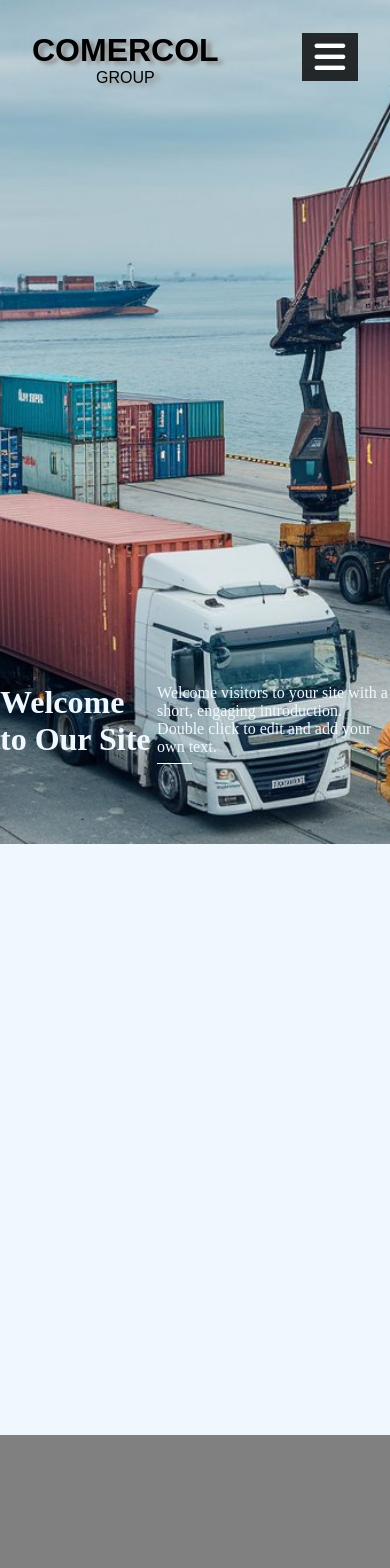
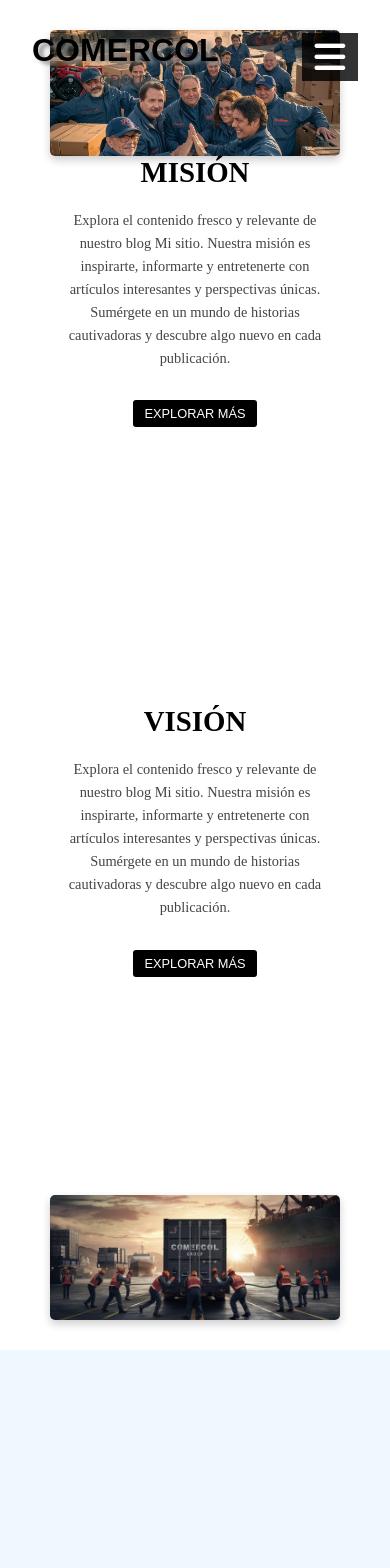
Before and after one commit to Cristian-Usme/ComercolGroup, a React (Vite) app in the folder comercol/: page /About in a window 390 px wide. Shown: the top 1568 px of the page. Built offline with nearby package versions, Linux system fonts and the light colour scheme; a web font is replaced by a local one.

Commit message:
About inicial

```diff
--- a/comercol/package.json
+++ b/comercol/package.json
@@ -17,7 +17,8 @@
     "react-parallax-tilt": "^1.7.237",
     "react-router-dom": "^6.26.1",
     "react-slick": "^0.30.2",
-    "slick-carousel": "^1.8.1"
+    "slick-carousel": "^1.8.1",
+    "vanilla-tilt": "^1.8.1"
   },
   "devDependencies": {
     "@eslint/js": "^9.9.0",
--- a/comercol/src/components/about/contenedor/Contenedor.jsx
+++ b/comercol/src/components/about/contenedor/Contenedor.jsx
@@ -1,18 +1,18 @@
-import styles from './Contenedor.module.css'
+import styles from './Contenedor.module.css';
 
-export default function Contenedor() {
-    return (
-        <>
-            <div className={styles.blackContainer}>
-                <div className={styles.textContainer}>
-                    <h1>Welcome to Our Site</h1>
-                </div>
-                <div className={styles.textContainer}>
-                    <p>Welcome visitors to your site with a short, engaging introduction.
-                        <br /> Double click to edit and add your own text.</p>
-                    <div className={styles.horizontalLine}></div>
-                </div>
-            </div>
-        </>
-    )
+export default function Parallax() {
+  return (
+    <div className={styles.parallaxContainer}>
+      <div className={styles.parallax}></div>
+      <div className={styles.overlay}>
+        <div className={styles.text}>
+          <h1>Welcome to Our Site</h1>
+          <p>
+            Welcome visitors to your site with a short, engaging introduction. <br />
+            Double click to edit and add your own text.
+          </p>
+        </div>
+      </div>
+    </div>
+  );
 }
--- a/comercol/src/components/about/contenedor/Contenedor.module.css
+++ b/comercol/src/components/about/contenedor/Contenedor.module.css
@@ -1,23 +1,164 @@
-.blackContainer {
+/* Contenedor principal */
+.parallaxContainer {
+    position: relative;
+    width: 100%;
+    height: 100vh;
+    /* Altura inicial del parallax */
+    overflow: hidden;
     display: flex;
+    flex-direction: column;
+    align-items: center;
+    justify-content: center;
+    background-color: #f0f0f0;
+    /* Fondo de seguridad */
+}
+
+/* Efecto Parallax */
+.parallax {
+    position: absolute;
+    top: 0;
+    left: 0;
+    width: 100%;
+    height: 100%;
     background-image: url('../../../../public/img/imgParallaxAbout.jpeg');
-    height: 100vh;
-    justify-content: space-around;
-    align-items: self-end;
-    color: aliceblue;
+    /* Ruta a tu imagen */
+    background-size: cover;
     background-attachment: fixed;
     background-position: center;
-    background-repeat: no-repeat;
-    background-size: cover;
+    z-index: 1;
+
+    /* Transición suave inicial */
+    transform: scale(1);
+    transition: transform 0.8s cubic-bezier(0.25, 1, 0.5, 1);
+    /* Suavidad con easing */
 }
 
-.textContainer {
-    height: 10rem;
-    justify-content: space-arounds;
+/* Efecto de acercamiento al pasar el mouse */
+.parallaxContainer:hover .parallax {
+    transform: scale(1.05);
+    /* Zoom ligero */
 }
 
-.horizontalLine {
-    height: 5%;
-    width: 15%;
-    border-bottom: 0.5px white solid;
+/* Recuadro emergente */
+.overlay {
+    position: absolute;
+    top: 0;
+    left: 0;
+    width: 100%;
+    height: 100%;
+    display: flex;
+    align-items: center;
+    justify-content: center;
+    z-index: 2;
+    pointer-events: none;
 }
+
+.text {
+    opacity: 0;
+    /* Inicialmente oculto */
+    text-align: center;
+    background-color: rgba(0, 0, 0, 0.7);
+    /* Fondo semitransparente */
+    color: #fff;
+    /* Color blanco para todo el texto */
+    padding: 20px;
+    border-radius: 10px;
+    pointer-events: none;
+    transition: opacity 0.5s ease-in-out;
+    /* Suavidad para la aparición del texto */
+    z-index: 3;
+    text-shadow: 1px 1px 5px rgba(0, 0, 0, 0.8);
+    /* Sombra para mejor legibilidad */
+}
+
+/* Título del texto */
+.text h1 {
+    font-size: 2rem;
+    color: #ffffff;
+    /* Blanco puro */
+    margin-bottom: 10px;
+    /* Espaciado con el párrafo */
+}
+
+/* Párrafo del texto */
+.text p {
+    font-size: 1rem;
+    color: #f0f0f0;
+    /* Blanco ligeramente menos intenso */
+    line-height: 1.5;
+    /* Espaciado entre líneas */
+}
+
+/* Mostrar el texto al pasar el mouse */
+.parallaxContainer:hover .text {
+    opacity: 1;
+    /* Aparece suavemente */
+    pointer-events: all;
+    /* Permite interacción */
+}
+
+/* Responsiveness */
+
+/* Tablets y dispositivos medianos (1024px o menos) */
+@media (max-width: 1024px) {
+    .parallaxContainer {
+        height: 50vh;
+        /* Ajusta la altura para pantallas medianas */
+    }
+
+    .text {
+        position: static;
+        margin-top: 20px;
+        opacity: 1;
+        /* Siempre visible */
+        background-color: rgba(0, 0, 0, 0.6);
+        color: #fff;
+    }
+
+    .parallax {
+        background-attachment: scroll;
+        /* Cambia a scroll en dispositivos móviles */
+        height: 50vh;
+    }
+}
+
+/* Dispositivos pequeños (768px o menos) */
+@media (max-width: 768px) {
+    .parallaxContainer {
+        height: 40vh;
+        /* Reduce la altura */
+    }
+
+    .text {
+        margin-top: 10px;
+        padding: 15px;
+        font-size: 0.9rem;
+    }
+
+    .parallax {
+        height: 40vh;
+    }
+}
+
+/* Dispositivos muy pequeños (480px o menos) */
+@media (max-width: 480px) {
+    .parallaxContainer {
+        height: auto;
+        /* Altura dinámica */
+    }
+
+    .text {
+        text-align: center;
+        padding: 10px;
+        font-size: 0.8rem;
+        background-color: transparent;
+        /* Sin fondo */
+        color: #000;
+        /* Texto negro */
+    }
+
+    .parallax {
+        background-attachment: scroll;
+        height: auto;
+    }
+}
--- a/comercol/src/components/about/mision/Mision.jsx
+++ b/comercol/src/components/about/mision/Mision.jsx
@@ -1,8 +1,16 @@
-import styles from './Mision.module.css'
+import styles from './Mision.module.css';
 
 export default function Mision() {
     return (
-        <div className={styles.Mision}>
-        </div>
-    )
+        <section className={styles.missionSection}>
+            <div className={styles.missionImage}></div>
+            <div className={styles.missionContent}>
+                <h2>MISIÓN</h2>
+                <p>
+                    Explora el contenido fresco y relevante de nuestro blog Mi sitio. Nuestra misión es inspirarte, informarte y entretenerte con artículos interesantes y perspectivas únicas. Sumérgete en un mundo de historias cautivadoras y descubre algo nuevo en cada publicación.
+                </p>
+                <button className={styles.exploreButton}>Explorar más</button>
+            </div>
+        </section>
+    );
 }
--- a/comercol/src/components/about/mision/Mision.module.css
+++ b/comercol/src/components/about/mision/Mision.module.css
@@ -1,4 +1,120 @@
-.Mision {
-    background-color: aliceblue;
-    height: 70vh;
+.missionSection {
+    display: flex;
+    flex-wrap: wrap;
+    /* Permite apilar los elementos en pantallas pequeñas */
+    align-items: center;
+    justify-content: space-between;
+    padding: 50px 100px;
+    background-color: #fff;
+    min-height: 80vh;
 }
+
+.missionContent {
+    flex: 3;
+    max-width: 500px;
+    padding: 0 2rem;
+    color: #333;
+    text-align: left;
+}
+
+.missionImage {
+    flex: 2;
+    background-image: url('../../../../public/img/logisticos.jpeg');
+    background-size: cover;
+    background-position: center;
+    width: 100%;
+    height: 35rem;
+    border-radius: 5px;
+    box-shadow: 0px 4px 8px rgba(0, 0, 0, 0.2);
+}
+
+h2 {
+    font-size: 2.5rem;
+    margin-bottom: 20px;
+    color: #000;
+    font-weight: bold;
+    text-transform: uppercase;
+}
+
+p {
+    font-size: 1.2rem;
+    line-height: 1.8;
+    color: #444;
+    margin-bottom: 30px;
+}
+
+.exploreButton {
+    background-color: #000;
+    color: #fff;
+    padding: 10px 20px;
+    border: none;
+    border-radius: 3px;
+    font-size: 1rem;
+    text-transform: uppercase;
+    cursor: pointer;
+    transition: all 0.3s ease-in-out;
+}
+
+.exploreButton:hover {
+    background-color: #555;
+    transform: scale(1.05);
+}
+
+/* Responsiveness */
+@media (max-width: 1024px) {
+    .missionSection {
+        flex-direction: column;
+        /* Apila los elementos */
+        padding: 30px 50px;
+    }
+
+    .missionContent {
+        text-align: center;
+        max-width: 100%;
+        /* Ocupa todo el ancho disponible */
+        margin-bottom: 30px;
+    }
+
+    h2 {
+        font-size: 2rem;
+    }
+
+    p {
+        font-size: 1rem;
+        line-height: 1.6;
+    }
+}
+
+@media (max-width: 768px) {
+    .missionImage {
+        height: 25rem;
+    }
+
+    .exploreButton {
+        padding: 8px 16px;
+        font-size: 0.9rem;
+    }
+}
+
+@media (max-width: 480px) {
+    .missionContent {
+        padding: 0 1rem;
+    }
+
+    h2 {
+        font-size: 1.8rem;
+    }
+
+    p {
+        font-size: 0.9rem;
+    }
+
+    .exploreButton {
+        padding: 6px 12px;
+        font-size: 0.8rem;
+    }
+
+    .missionImage {
+        height: 20rem;
+    }
+}
--- a/comercol/src/components/about/vision/Vision.jsx
+++ b/comercol/src/components/about/vision/Vision.jsx
@@ -1,8 +1,19 @@
-import styles from './Vision.module.css'
+import styles from './Vision.module.css';
 
 export default function Vision() {
     return (
-        <div className={styles.Vision}>
-        </div>
-    )
+        <section className={styles.visionSection}>
+            <div className={styles.visionContent}>
+                <h2>Visión</h2>
+                <p>
+                    Explora el contenido fresco y relevante de nuestro blog Mi sitio.
+                    Nuestra misión es inspirarte, informarte y entretenerte con artículos interesantes
+                    y perspectivas únicas. Sumérgete en un mundo de historias cautivadoras y descubre
+                    algo nuevo en cada publicación.
+                </p>
+                <button className={styles.exploreButton}>Explorar más</button>
+            </div>
+            <div className={styles.visionImage}></div>
+        </section>
+    );
 }
--- a/comercol/src/components/about/vision/Vision.module.css
+++ b/comercol/src/components/about/vision/Vision.module.css
@@ -1,4 +1,119 @@
-.Vision {
-    background-color: gray;
-    height: 70vh;
+.visionSection {
+    display: flex;
+    flex-wrap: wrap;
+    /* Permite apilar los elementos en pantallas pequeñas */
+    align-items: center;
+    justify-content: space-between;
+    padding: 50px 100px;
+    background-color: #fff;
+    min-height: 80vh;
 }
+
+.visionContent {
+    flex: 3;
+    max-width: 500px;
+    padding: 0 2rem;
+    color: #333;
+    text-align: left;
+}
+
+.visionImage {
+    flex: 2;
+    background-image: url('../../../../public/img/contenedor.jpeg');
+    background-size: cover;
+    background-position: center;
+    width: 100%;
+    height: 35rem;
+    border-radius: 5px;
+    box-shadow: 0px 4px 8px rgba(0, 0, 0, 0.2);
+}
+
+h2 {
+    font-size: 2.5rem;
+    margin-bottom: 20px;
+    color: #000;
+    font-weight: bold;
+    text-transform: uppercase;
+}
+
+p {
+    font-size: 1.2rem;
+    line-height: 1.8;
+    color: #444;
+    margin-bottom: 30px;
+}
+
+.exploreButton {
+    background-color: #000;
+    color: #fff;
+    padding: 10px 20px;
+    border: none;
+    border-radius: 3px;
+    font-size: 1rem;
+    text-transform: uppercase;
+    cursor: pointer;
+    transition: all 0.3s ease-in-out;
+}
+
+.exploreButton:hover {
+    background-color: #555;
+    transform: scale(1.05);
+}
+
+/* Responsiveness */
+@media (max-width: 1024px) {
+    .visionSection {
+        flex-direction: column;
+        /* Apila los elementos */
+        padding: 30px 50px;
+    }
+
+    .visionContent {
+        text-align: center;
+        max-width: 100%;
+        margin-bottom: 30px;
+    }
+
+    h2 {
+        font-size: 2rem;
+    }
+
+    p {
+        font-size: 1rem;
+        line-height: 1.6;
+    }
+}
+
+@media (max-width: 768px) {
+    .visionImage {
+        height: 25rem;
+    }
+
+    .exploreButton {
+        padding: 8px 16px;
+        font-size: 0.9rem;
+    }
+}
+
+@media (max-width: 480px) {
+    .visionContent {
+        padding: 0 1rem;
+    }
+
+    h2 {
+        font-size: 1.8rem;
+    }
+
+    p {
+        font-size: 0.9rem;
+    }
+
+    .exploreButton {
+        padding: 6px 12px;
+        font-size: 0.8rem;
+    }
+
+    .visionImage {
+        height: 20rem;
+    }
+}
--- a/comercol/src/pages/about/About.jsx
+++ b/comercol/src/pages/about/About.jsx
@@ -8,9 +8,9 @@ import Objetivos from '../../components/about/objetivos/Objetivos.jsx'
 export default function About() {
     return (
         <div>
+
+            {/* <AboutParallax /> */}
             <Contenedor />
-            <AboutParallax />
-            <Nosotros />
             <Mision />
             <Vision />
             <Objetivos />
```
Also changed, not shown: 1 other file (tests, documents, lock files or other folders).
